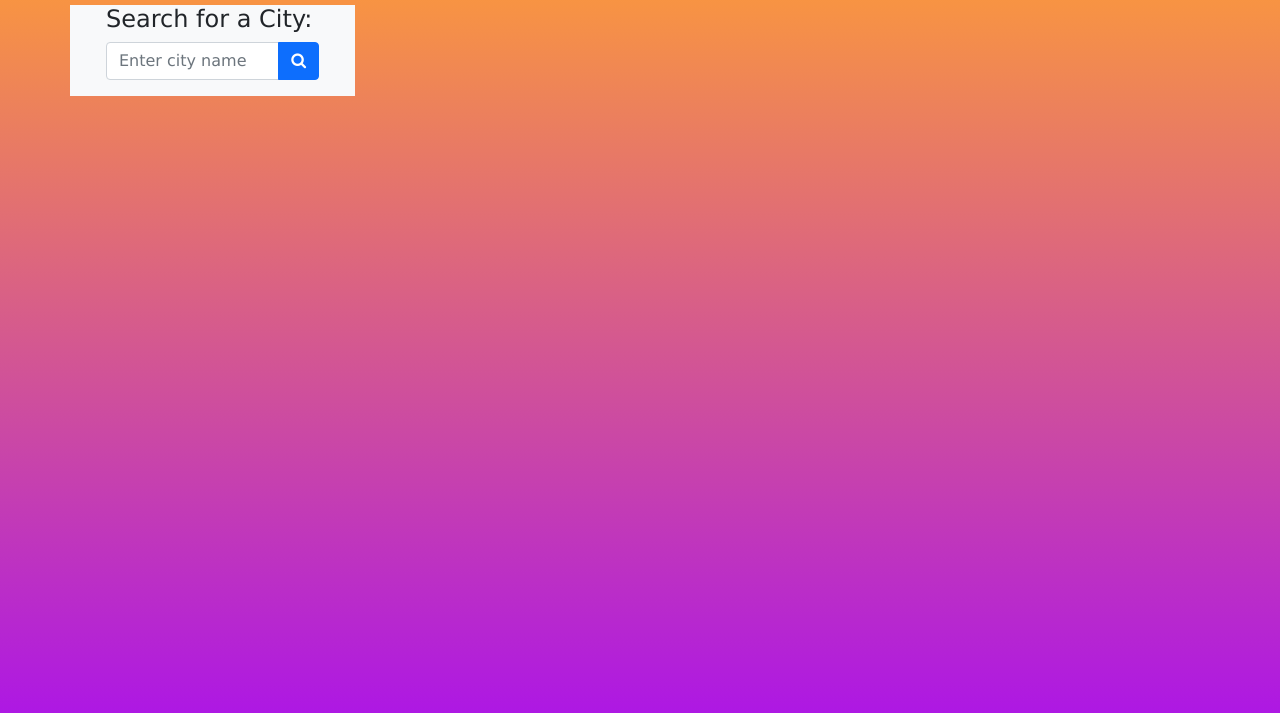
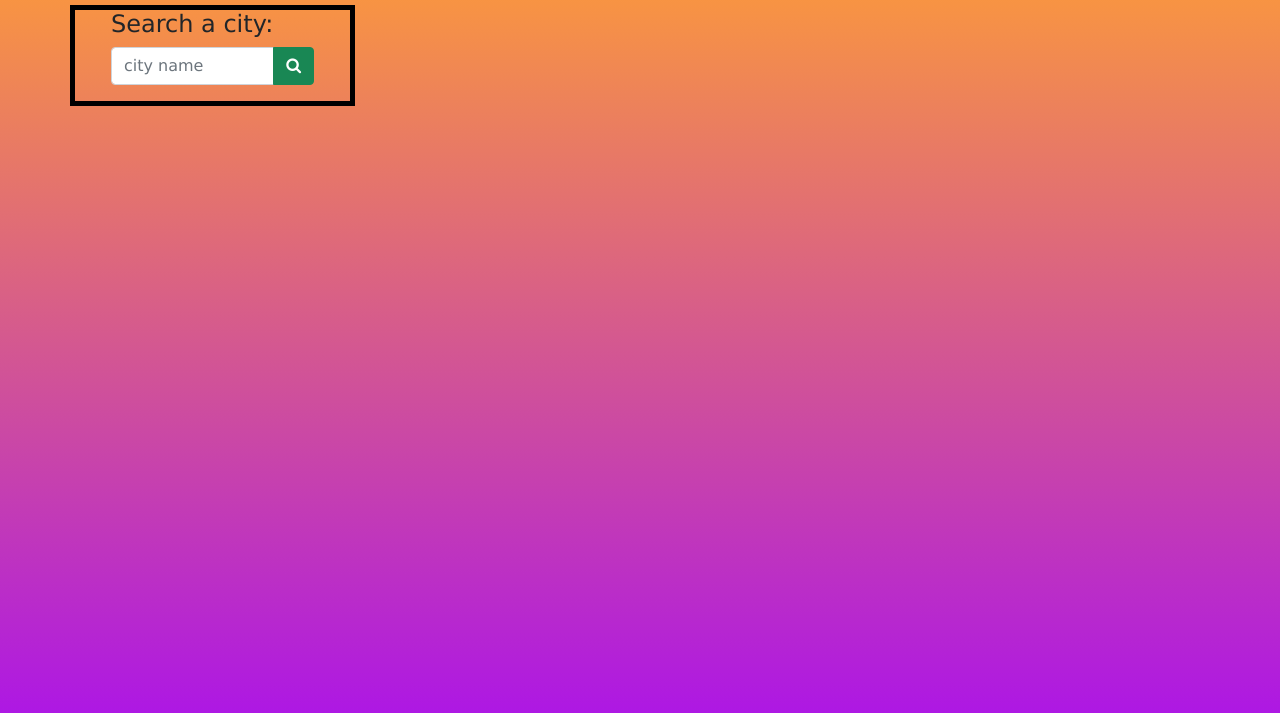
Before and after one commit to martinmondaca/Weather_Dashboard, a plain HTML site: page index.html in a window 1280 px wide. Shown: the part 71-784 px from the top of the page. Drawn offline with nearby package versions, Linux system fonts and the light colour scheme.

Commit message:
updated search field title and placeholder text, also updated bootstrap so that search button color is green

```diff
--- a/index.html
+++ b/index.html
@@ -23,13 +23,13 @@
     <div class="container">
         <div class="row">
 
-            <div class="container col-3 bg-light">
+            <div class="container col-3 searchContainer">
                 <div class="container">
-                    <h4>Search for a City:</h4>
+                    <h4>Search a city:</h4>
                     <div class="input-group mb-3">
-                        <input type="text" class="form-control" placeholder="Enter city name" id="userInput"
-                            aria-label="" aria-describedby="button-addon2">
-                        <button type="button" class="btn btn-primary" id="searchBtn"><i
+                        <input type="text" class="form-control" placeholder="city name" id="userInput" aria-label=""
+                            aria-describedby="button-addon2">
+                        <button type="button" class="btn btn-success" id="searchBtn"><i
                                 class="fa fa-search"></i></button>
                     </div>
                 </div>
```
